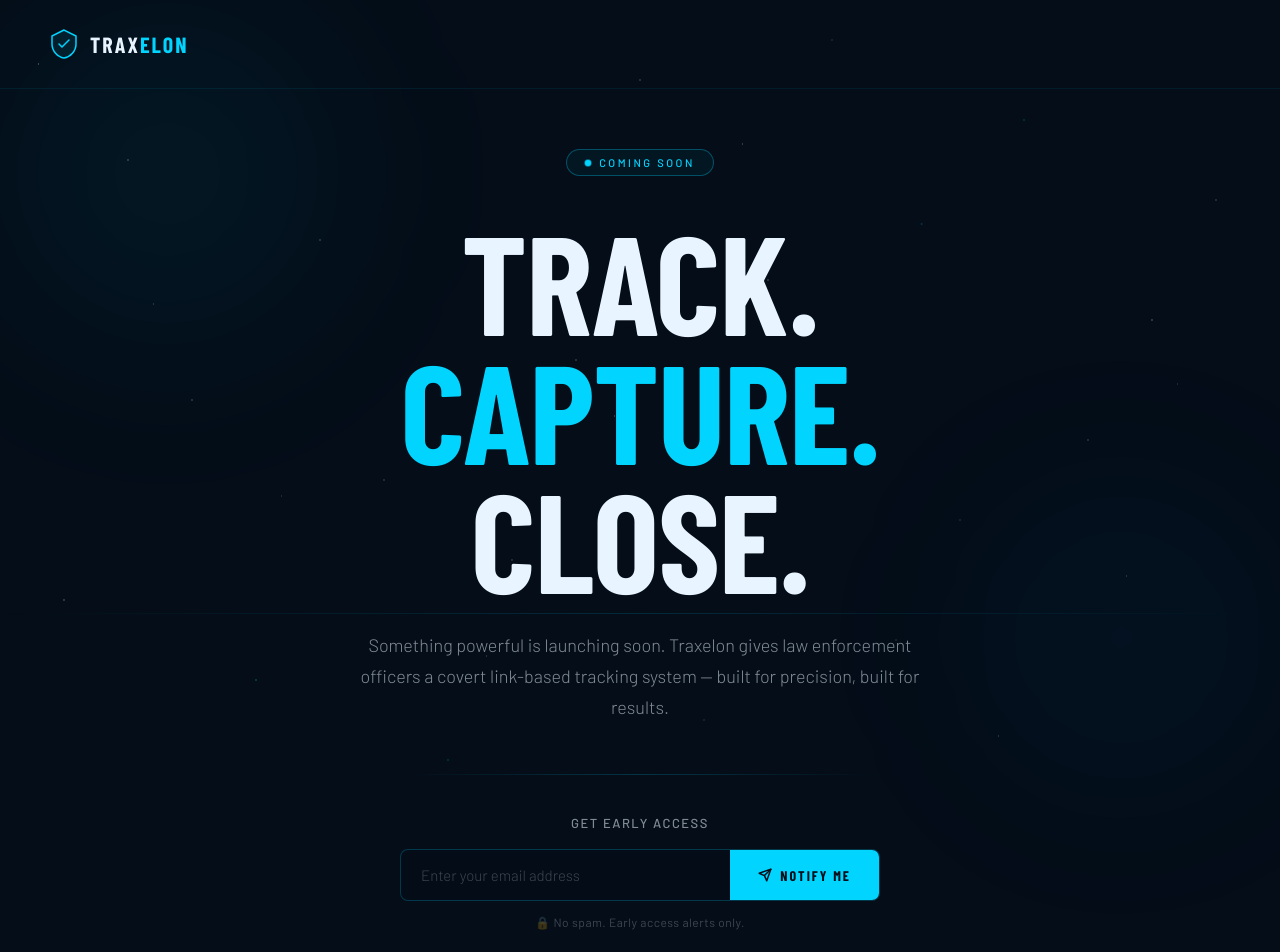
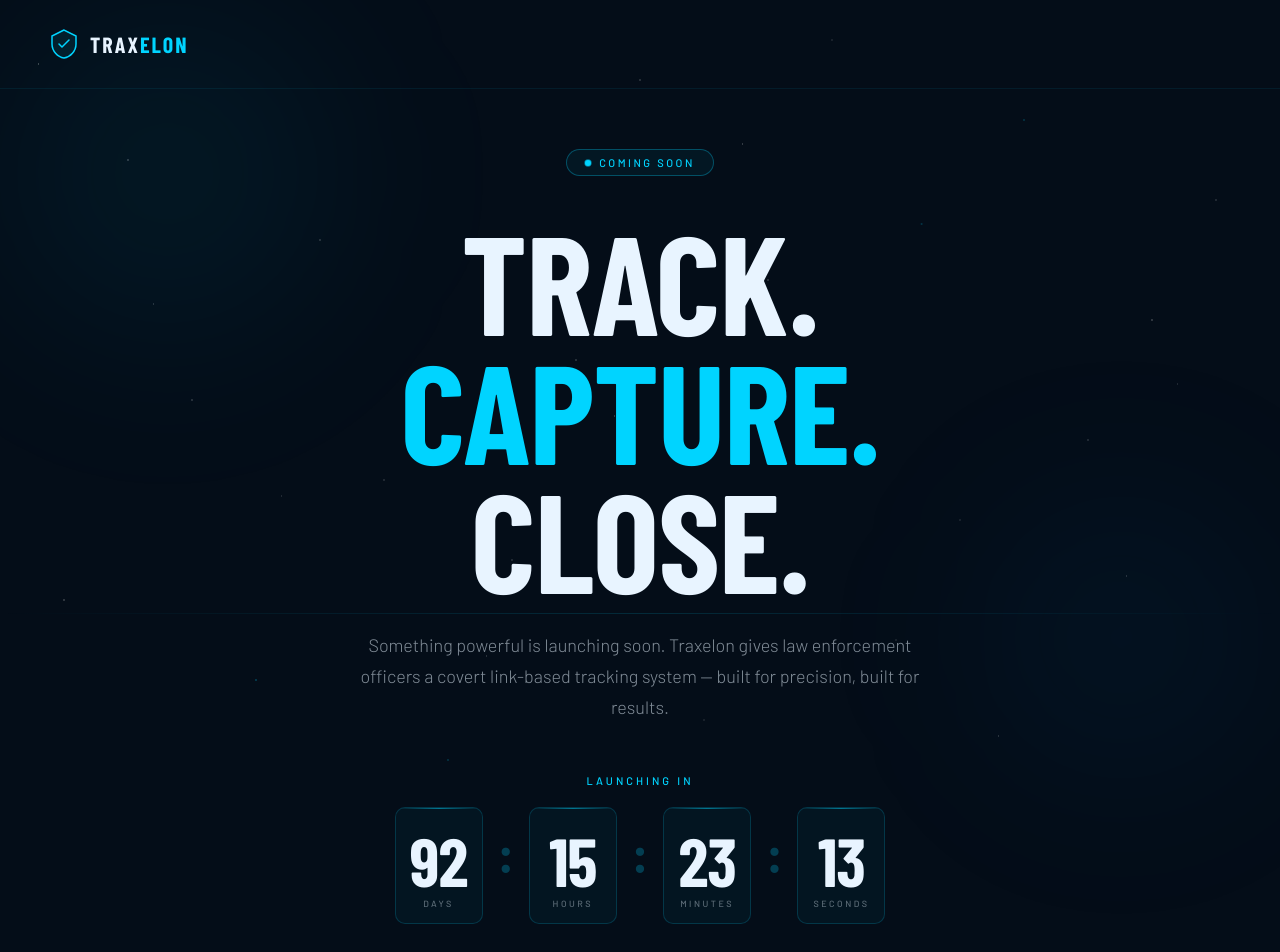
Before and after one commit to ShamaLopes10/traxelon-soon, a React (Vite) app: page / in a window 1280 px wide. Shown: the top 952 px of the page. Built offline with nearby package versions, Linux system fonts and the light colour scheme; a web font is replaced by a local one.

Commit message:
Update ComingSoonPage.jsx

```diff
--- a/src/pages/ComingSoonPage.jsx
+++ b/src/pages/ComingSoonPage.jsx
@@ -136,6 +136,18 @@ export default function ComingSoonPage() {
           a covert link-based tracking system — built for precision, built for results.
         </p>
 
+        {/* Countdown */}
+        <div className="countdown-label">Launching In</div>
+        <div className="countdown">
+          <CountUnit value={d} label="Days" />
+          <div className="count-sep">:</div>
+          <CountUnit value={h} label="Hours" />
+          <div className="count-sep">:</div>
+          <CountUnit value={m} label="Minutes" />
+          <div className="count-sep">:</div>
+          <CountUnit value={s} label="Seconds" />
+        </div>
+
 
         {/* Divider */}
         <div className="divider" />
```
